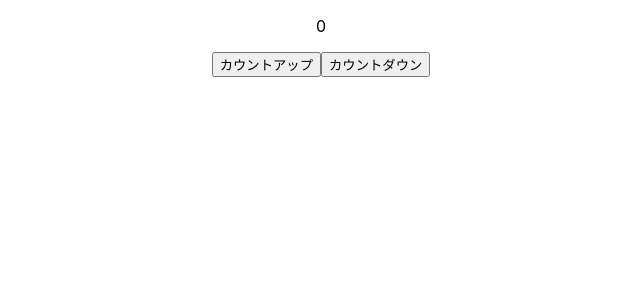
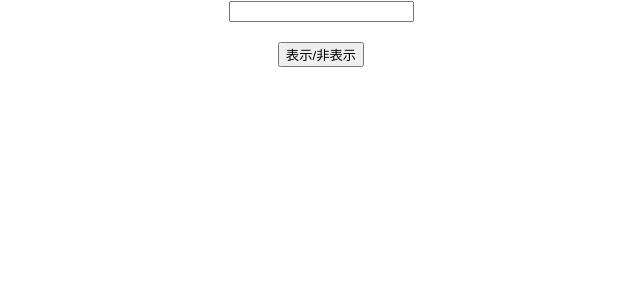
Before and after one commit to kingkazuma7/react-app-jakee, a React (Create React App) app: page / in a window 1280 px wide. Shown: the top 300 px of the page, without its empty margins (319-959 px from the left). Built offline with nearby package versions, Linux system fonts and the light colour scheme.

Commit message:
useState 要素 表示/非表示

```diff
--- a/src/App.js
+++ b/src/App.js
@@ -1,25 +1,27 @@
 import { useState } from 'react';
 import './App.css' ;
+import { ChildArea } from './components/ChildArea';
 
 function App() {
-  console.log("app");
-  const [count, setCount] = useState(0);
+  const [text, setText] = useState();
+  const [open, setOpen] = useState(false);
 
-  const onClickCountUp = () => {
-    setCount(count + 1);
-    console.log("setcount");
+  // テキストの変更値取得
+  const onChangeText = (e) => {
+    setText(e.taget.value);
   }
 
-  const onClickCountDown = () => {
-    setCount(count - 1);
-    console.log("setcount");
+  // ボタンクリック表示反転
+  const onClickOpen  = () => {
+    setOpen(!open);
   }
 
   return (
     <div className="App">
-      <p>{count}</p>
-      <button onClick={onClickCountUp}>カウントアップ</button>
-      <button onClick={onClickCountDown}>カウントダウン</button>
+      <input type="text" onChange={onChangeText} />
+      <br /><br />
+      <button onClick={onClickOpen}>表示/非表示</button>
+      <ChildArea open={open} />
     </div>
   );
 }
--- /dev/null
+++ b/src/components/ChildArea.jsx
@@ -0,0 +1,18 @@
+const style = {
+  width: "100%",
+  height: "200px",
+  backgroundColor: "lightyellow"
+}
+
+export const ChildArea = (props) => {
+  const { open } = props;
+  return (
+    <>
+    {open ? (
+        <div style={style}>
+          <h2>ChildArea コンポーネント</h2>
+        </div>
+      ) : null}
+    </>
+  )
+}
```
